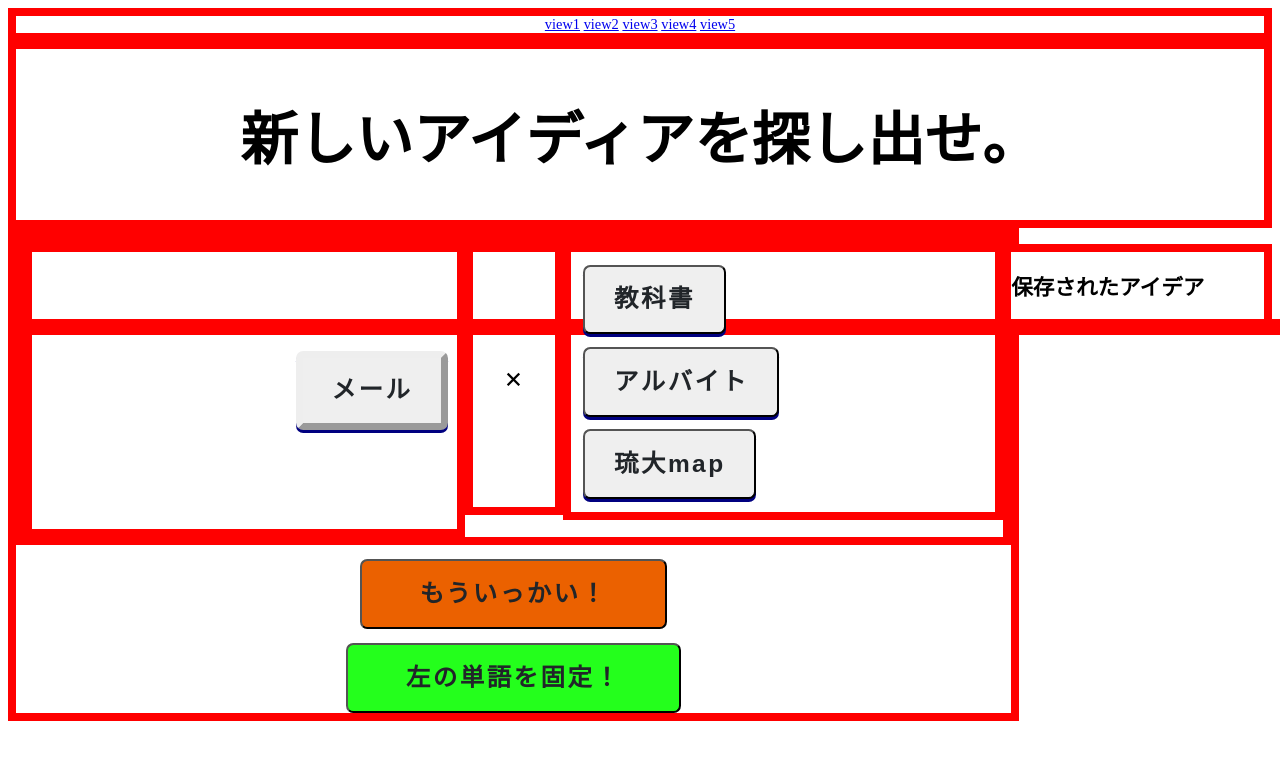
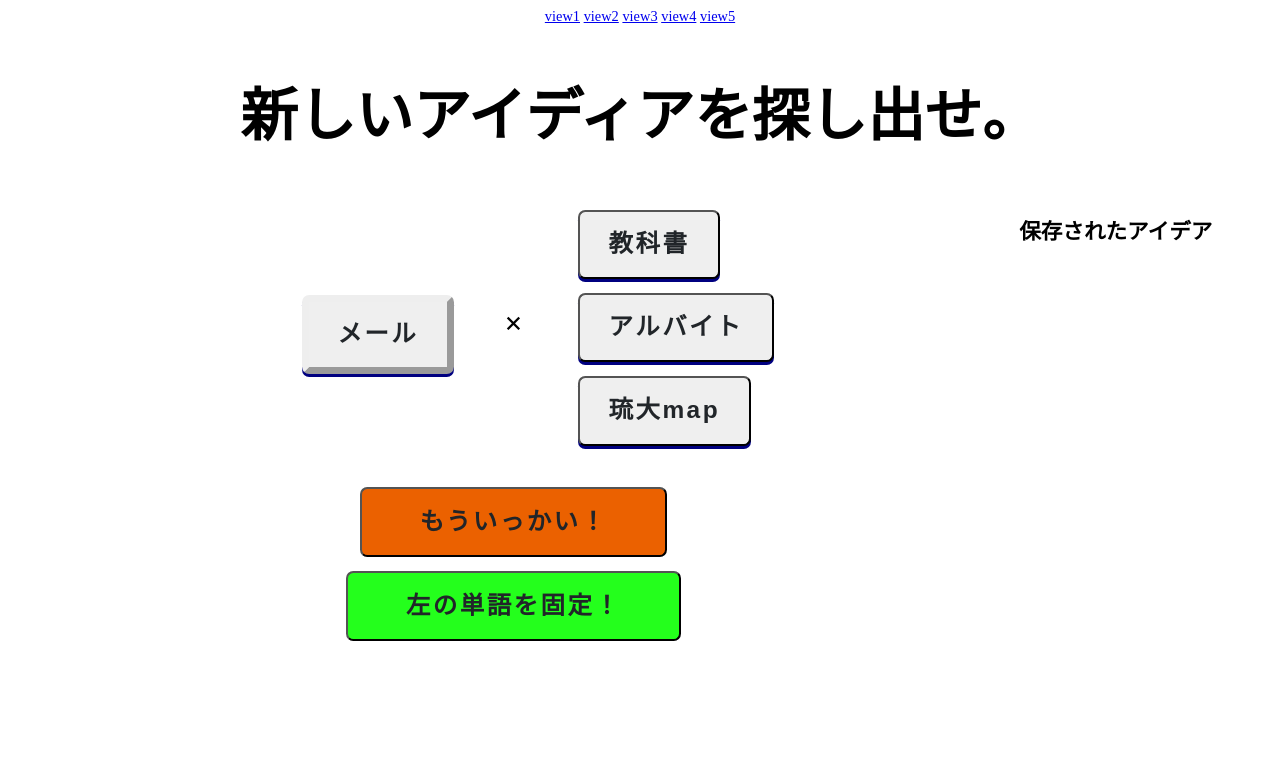
Before and after one commit to hiroya-ie/spark, a Django app: page /spark/view3 in a window 1280 px wide. Shown: the top 760 px of the page. Run offline with Django 3.2, Linux system fonts and the light colour scheme; data comes from the database, SQL or seed files in the repository; parts of the project's set-up code (start-up, migrations or seed data) failed here and were passed over.

```diff
--- a/static/spark/style3.css
+++ b/static/spark/style3.css
@@ -31,7 +31,7 @@ html {
 }
 
 div {
-  border: solid 8px red;
+  /* border: solid 8px red; */
 
 }
 
```
